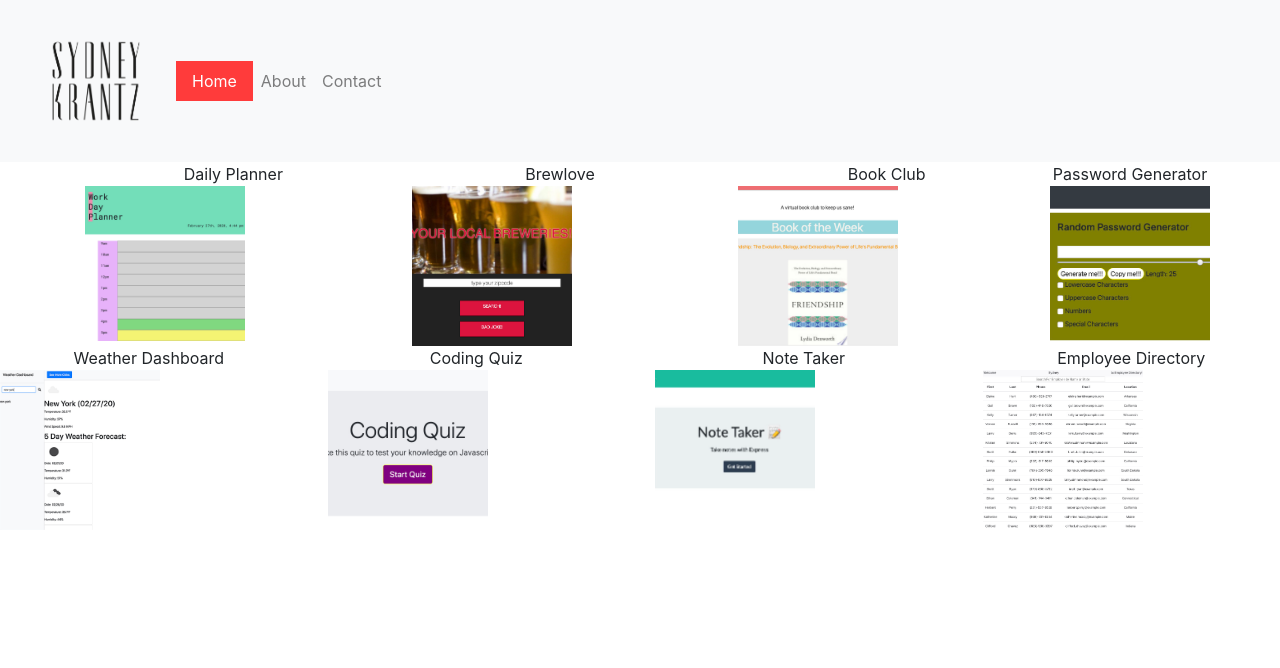
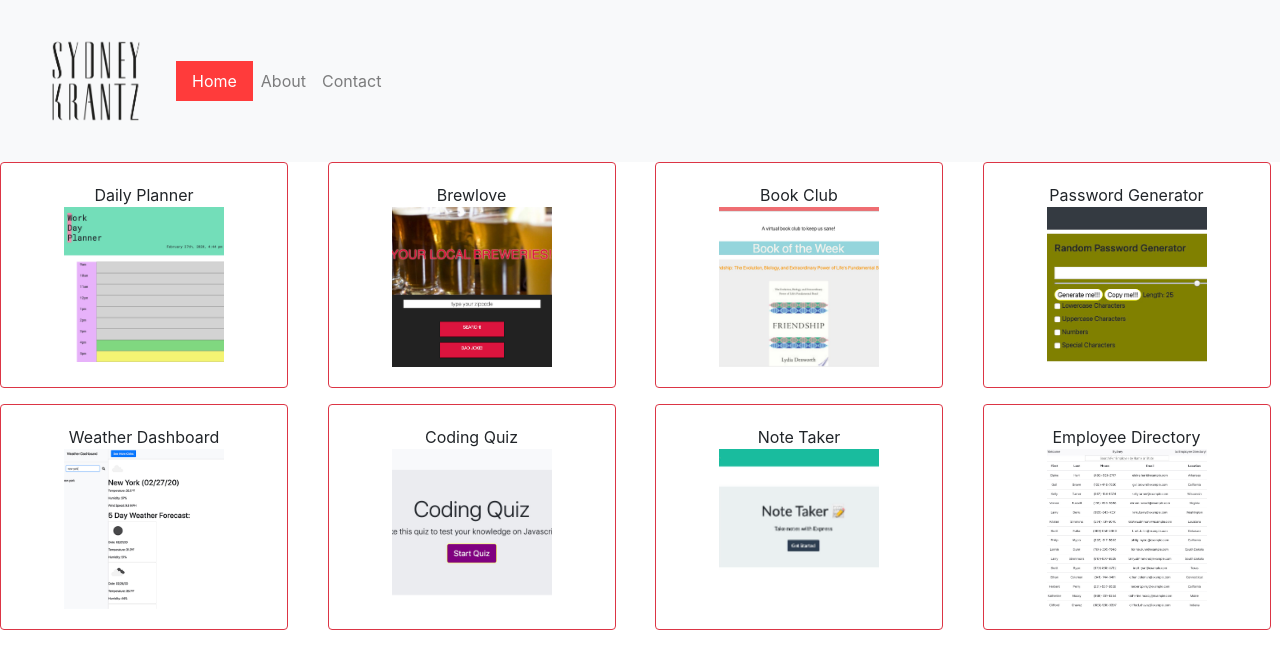
Before and after one commit to skrantzz/PORTFOLIO-REACT, a React (Create React App) app: page / in a window 1280 px wide. Shown: the top 668 px of the page. Built offline with nearby package versions, Linux system fonts and the light colour scheme.

Commit message:
fixed portfolio columns and added about me and contact page

```diff
--- a/package.json
+++ b/package.json
@@ -6,6 +6,7 @@
     "@testing-library/jest-dom": "^4.2.4",
     "@testing-library/react": "^9.5.0",
     "@testing-library/user-event": "^7.2.1",
+    "hover.css": "^2.3.2",
     "react": "^16.13.1",
     "react-dom": "^16.13.1",
     "react-router-dom": "^5.2.0",
--- a/src/components/Thumbnail/index.js
+++ b/src/components/Thumbnail/index.js
@@ -4,14 +4,15 @@ import "./style.css";
 
 function Thumbnail(props) {
     return (
-        <div className="project">
+            <div className="card border-danger mb-3 align-items-center">
+      <div className="card-body">
                 <div className="project-title">{props.title}</div>
             <Link to={props.link}>
                 <div className="project-image">
                     <img src={props.image} alt="Project"/>
                 </div>
             </Link>
-        </div>
+        </div></div>
     )
 
 }
--- a/src/components/Thumbnail/style.css
+++ b/src/components/Thumbnail/style.css
@@ -5,4 +5,12 @@
 
 img {
     width: 10rem;
+    justify-content: center;
 }
+
+.card {
+    display: flex;
+    width: 18rem;
+
+
+ }
--- a/src/pages/About.js
+++ b/src/pages/About.js
@@ -2,8 +2,10 @@ import React from 'react';
 
 function About() {
     return (
-        <div>
-            <h1>ABOUT PAGE</h1>
+        <div className="container">
+            <p>
+            sydney krantz is: she/her, an image maker, artist, problem-solver, founder of <b>creative species</b>, and currently studying to be a full-stack developer. she hails from northern nj, and resides in los angeles, where she somehow survives daily life despite her avocado allergy. she graduated massachusetts college of art + design with a bfa in photography and will be a dope front-end developer soon enough.
+            </p>
         </div>
     )
 }
--- a/src/pages/Contact.js
+++ b/src/pages/Contact.js
@@ -3,8 +3,22 @@ import React from "react";
 function Contact() {
     return (
 
-        <div>
-          <h1>CONTACT PAGE</h1>
+        <div className="container">
+         <form id="contact-form" method="POST">
+    <div className="form-group">
+        <label htmlFor="name">Name</label>
+        <input type="text" className="form-control" />
+    </div>
+    <div className="form-group">
+        <label htmlFor="exampleInputEmail1">Email address</label>
+        <input type="email" className="form-control" aria-describedby="emailHelp" />
+    </div>
+    <div className="form-group">
+        <label htmlFor="message">Message</label>
+        <textarea className="form-control" rows="5"></textarea>
+    </div>
+    <button type="submit" className="btn btn-primary">Submit</button>
+</form>
         </div>
 
     );
--- a/src/pages/Portfolio.js
+++ b/src/pages/Portfolio.js
@@ -1,36 +1,34 @@
 // portfolio page
 import React from "react";
-import Thumbnail from '../components/Thumbnail'
-import '../App.css'
-
+import Thumbnail from "../components/Thumbnail";
+import "../App.css";
 
 // import hero, nav, footer etc.
 function Portfolio() {
   return (
-          <div className="portfolioImage">
-    <div className="container">
+    <>
       <div className="row">
-        <div className="col-md">
+        <div className="col-md-3">
             <Thumbnail
               link=""
               image="./assets/planner.png"
               title="Daily Planner"
             />
         </div>
-          <div className="col-md">
-            <Thumbnail
-              link=""
-              image="./assets/brewlove.png"
-              title="Brewlove"
-            />
+        <div className="col-md-3">
+
+            <Thumbnail link="" image="./assets/brewlove.png" title="Brewlove" />
           </div>
-          <div className="col-md">
+        <div className="col-md-3">
+
             <Thumbnail
               link=""
               image="./assets/bookclub.png"
               title="Book Club"
             />
         </div>
+        <div className="col-md-3">
+
             <Thumbnail
               link=""
               image="./assets/pwdgen.png"
@@ -39,35 +37,40 @@ function Portfolio() {
           </div>
         </div>
       <div className="row">
-      <div className="col-md">
+        <div className="col-md-3">
+
             <Thumbnail
               link=""
               image="./assets/weather.png"
               title="Weather Dashboard"
-        /></div>
-        <div className="col-md">
+            />
+          </div>
+        <div className="col-md-3">
+
             <Thumbnail
               link=""
               image="./assets/codingquiz.png"
               title="Coding Quiz"
-        /></div>
-        <div className="col-md">
+            />
+          </div>
+        <div className="col-md-3">
+
             <Thumbnail
               link=""
               image="./assets/notetaker.png"
               title="Note Taker"
-        /></div>
-        <div className="col-md">
+            />
+          </div>
+        <div className="col-md-3">
+
             <Thumbnail
               link=""
               image="./assets/empdir.png"
               title="Employee Directory"
-        /></div>
+            />
           </div>
-
-
       </div>
-
+    </>
   );
 }
 
```
Also changed, not shown: 1 other file (tests, documents, lock files or other folders). Lines whose indentation alone changed are shown as unchanged.
